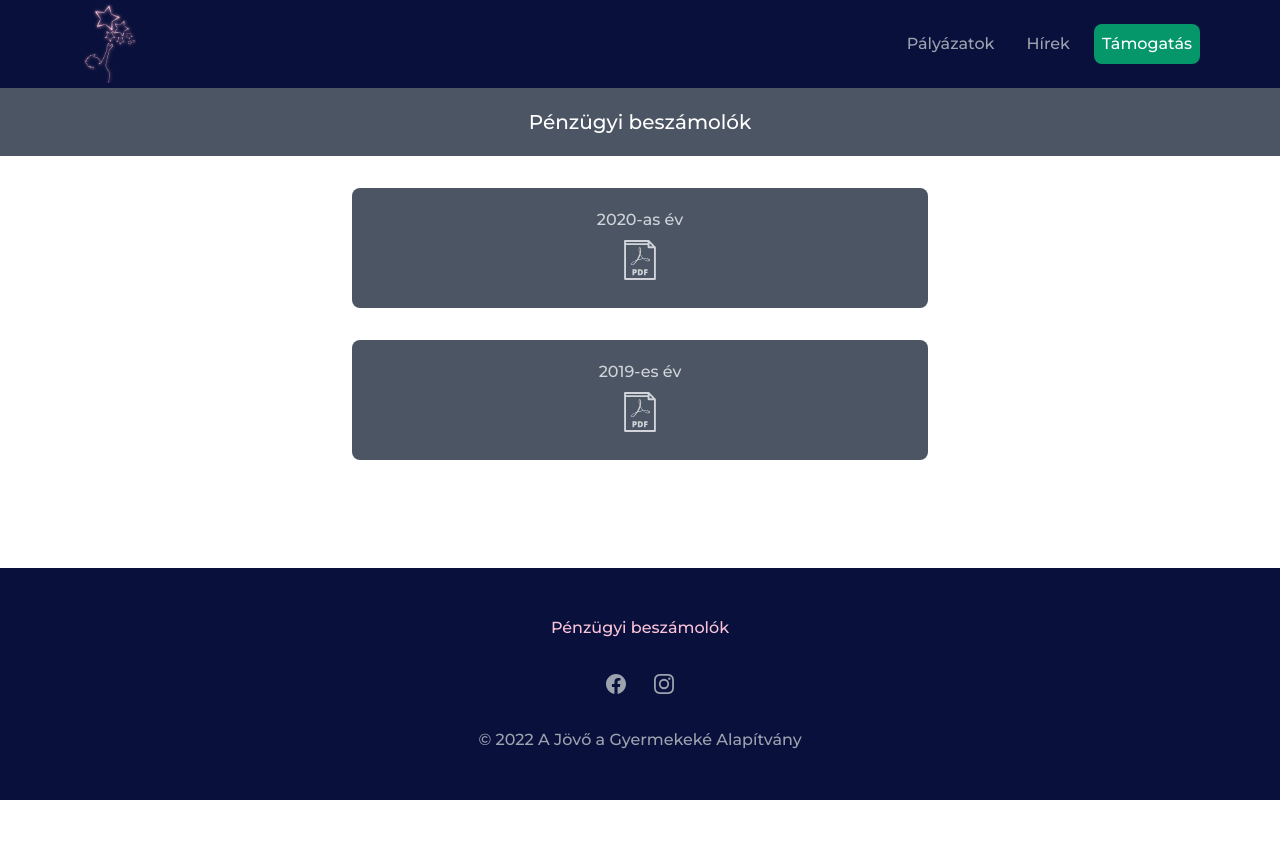
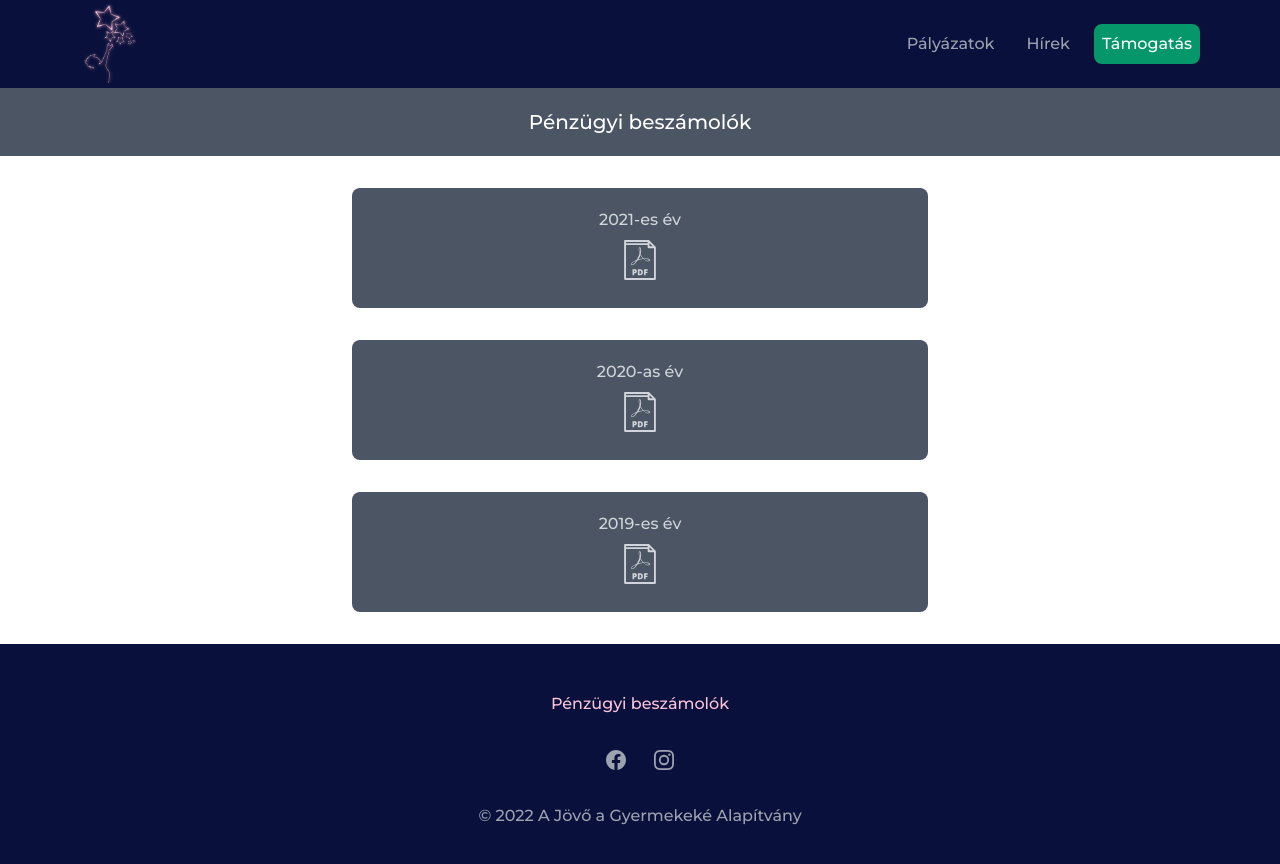
Before and after one commit to Gyurmatag/a-jovo-a-gyermekeke-vue, a Vue app: page /documents/financial-statements in a window 1280 px wide. Shown: the top 864 px of the page. Before the commit the page ends 800 px from the top, so only its background shows below. Built offline with nearby package versions, Linux system fonts and the light colour scheme.

Commit message:
2021-es pénzügyi beszámoló

```diff
--- a/src/components/document/FinancialStatements.vue
+++ b/src/components/document/FinancialStatements.vue
@@ -2,6 +2,17 @@
   <div class="flex flex-col items-center mb-8 space-y-8 rounded">
     <div class="flex w-full justify-center py-5 bg-gray-600 text-xl text-white">
       {{ $t('documents.financialStatements.title') }}
+    </div>
+    <!-- TODO: komponensek készítése a financial statementeknek -->
+    <div class="w-full max-w-xl p-5 bg-gray-600 text-gray-300 text-center rounded-lg">
+      <div>{{ $t('documents.financialStatements.year.2021') }}</div>
+      <a href="https://res.cloudinary.com/gyurmatag/image/upload/v1656002434/A%20J%C3%B6v%C5%91%20a%20Gyermekek%C3%A9/beszamolo_2021..pdf"
+         target="_blank">
+        <img alt="PDF ikon"
+             src="../../assets/svgs/pdf.svg"
+             class="m-auto h-14 p-2"
+        >
+      </a>
     </div>
     <div class="w-full max-w-xl p-5 bg-gray-600 text-gray-300 text-center rounded-lg">
       <div>{{ $t('documents.financialStatements.year.2020') }}</div>
--- a/src/locales/messages/hu.json
+++ b/src/locales/messages/hu.json
@@ -8,9 +8,6 @@
     "news": "Hírek"
   },
   "footer": {
-    "about": "Rólunk",
-    "contact": "Kapcsolat",
-    "team": "Csapat",
     "financialStatements": "Pénzügyi beszámolók",
     "copyright": "© 2022 A Jövő a Gyermekeké Alapítvány"
   },
@@ -18,6 +15,7 @@
     "financialStatements": {
       "title": "Pénzügyi beszámolók",
       "year": {
+        "2021": "2021-es év",
         "2020": "2020-as év",
         "2019": "2019-es év"
       }
```
